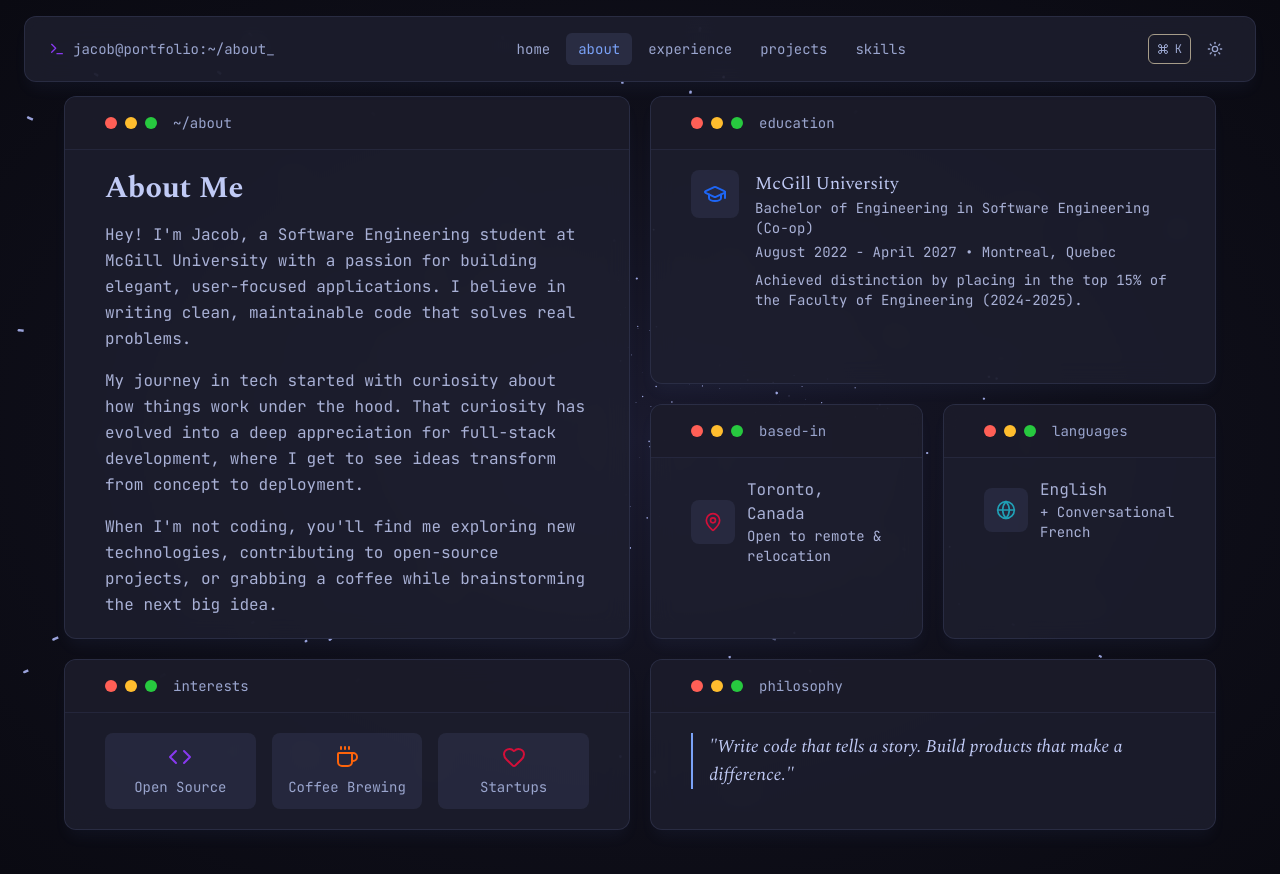
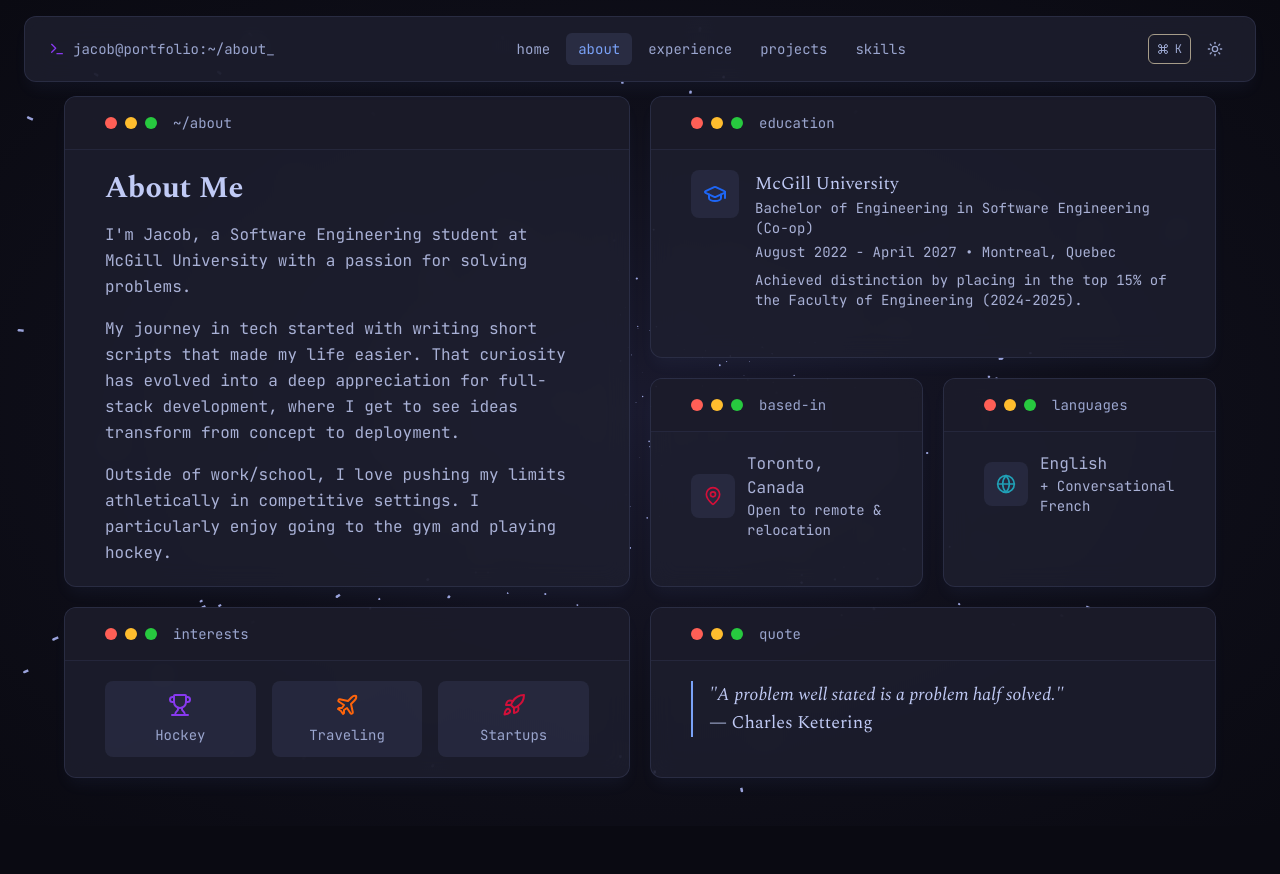
Before and after one commit to Jacoba91/jacob-portfolio, a React (Vite) app: page /about in a window 1280 px wide. Shown: the top 874 px of the page. After the commit the page ends 826 px from the top, so only its background shows below. Built offline with nearby package versions, Linux system fonts and the light colour scheme.

Commit message:
Content changes, re-org work experience

```diff
--- a/src/components/features/Starfield.tsx
+++ b/src/components/features/Starfield.tsx
@@ -14,7 +14,7 @@ export function Starfield({ className = "" }: StarfieldProps) {
   useStarfield(canvasRef, {
     starCount: theme === "dark" ? 500 : 250,
     speed: theme === "dark" ? 1.8 : 1.0,
-    starColor: theme === "dark" ? "#b4befe" : "#8839ef",
+    starColor: theme === "dark" ? "#b4befe" : "#a69c89",
   });
 
   return (
--- a/src/index.css
+++ b/src/index.css
@@ -82,6 +82,11 @@
 
 html {
   scroll-behavior: smooth;
+  background-color: var(--bg-base);
+}
+
+html.dark {
+  background-color: #0a0a12;
 }
 
 body {
--- a/src/pages/AboutPage.tsx
+++ b/src/pages/AboutPage.tsx
@@ -3,9 +3,9 @@ import { BentoGrid } from "../components/layout";
 import {
   GraduationCap,
   MapPin,
-  Heart,
-  Code,
-  Coffee,
+  Rocket,
+  Trophy,
+  Plane,
   Globe,
 } from "lucide-react";
 
@@ -20,21 +20,19 @@ export function AboutPage() {
           </h1>
           <div className="space-y-4 dark:text-mocha-subtext1 text-bone-pencil leading-relaxed">
             <p>
-              Hey! I'm Jacob, a Software Engineering student at McGill
-              University with a passion for building elegant, user-focused
-              applications. I believe in writing clean, maintainable code that
-              solves real problems.
+              I'm Jacob, a Software Engineering student at McGill University
+              with a passion for solving problems.
             </p>
             <p>
-              My journey in tech started with curiosity about how things work
-              under the hood. That curiosity has evolved into a deep
-              appreciation for full-stack development, where I get to see ideas
-              transform from concept to deployment.
+              My journey in tech started with writing short scripts that made my
+              life easier. That curiosity has evolved into a deep appreciation
+              for full-stack development, where I get to see ideas transform
+              from concept to deployment.
             </p>
             <p>
-              When I'm not coding, you'll find me exploring new technologies,
-              contributing to open-source projects, or grabbing a coffee while
-              brainstorming the next big idea.
+              Outside of work/school, I love pushing my limits athletically in
+              competitive settings. I particularly enjoy going to the gym and
+              playing hockey.
             </p>
           </div>
         </div>
@@ -105,25 +103,25 @@ export function AboutPage() {
             className="icon-container flex flex-col items-center gap-2 p-3 rounded-lg
             dark:bg-mocha-surface0/50 bg-bone-cream/50"
           >
-            <Code className="w-6 h-6 dark:text-mocha-mauve text-latte-mauve" />
+            <Trophy className="w-6 h-6 dark:text-mocha-mauve text-latte-mauve" />
             <span className="text-sm font-mono dark:text-mocha-subtext1 text-bone-pencil text-center">
-              Open Source
+              Hockey
             </span>
           </div>
           <div
             className="icon-container flex flex-col items-center gap-2 p-3 rounded-lg
             dark:bg-mocha-surface0/50 bg-bone-cream/50"
           >
-            <Coffee className="w-6 h-6 dark:text-mocha-peach text-latte-peach" />
+            <Plane className="w-6 h-6 dark:text-mocha-peach text-latte-peach" />
             <span className="text-sm font-mono dark:text-mocha-subtext1 text-bone-pencil text-center">
-              Coffee Brewing
+              Traveling
             </span>
           </div>
           <div
             className="icon-container flex flex-col items-center gap-2 p-3 rounded-lg
             dark:bg-mocha-surface0/50 bg-bone-cream/50"
           >
-            <Heart className="w-6 h-6 dark:text-mocha-red text-latte-red" />
+            <Rocket className="w-6 h-6 dark:text-mocha-red text-latte-red" />
             <span className="text-sm font-mono dark:text-mocha-subtext1 text-bone-pencil text-center">
               Startups
             </span>
@@ -132,11 +130,13 @@ export function AboutPage() {
       </BentoCard>
 
       {/* Philosophy */}
-      <BentoCard title="philosophy" colSpan={2} delay={0.3}>
+      <BentoCard title="quote" colSpan={2} delay={0.3}>
         <blockquote className="border-l-2 dark:border-mocha-mauve border-latte-mauve pl-4">
           <p className="font-serif italic text-lg dark:text-mocha-text text-bone-ink">
-            "Write code that tells a story. Build products that make a
-            difference."
+            "A problem well stated is a problem half solved."
+          </p>
+          <p className="font-serif text-lg dark:text-mocha-text text-bone-ink">
+            — Charles Kettering
           </p>
         </blockquote>
       </BentoCard>
--- a/src/pages/ExperiencePage.tsx
+++ b/src/pages/ExperiencePage.tsx
@@ -1,6 +1,7 @@
+import { useState } from "react";
+import { motion, AnimatePresence } from "framer-motion";
 import { BentoCard } from "../components/ui";
-import { BentoGrid } from "../components/layout";
-import { Briefcase, Calendar, ExternalLink } from "lucide-react";
+import { Briefcase, Calendar, ChevronDown } from "lucide-react";
 
 interface ExperienceItem {
   company: string;
@@ -65,10 +66,12 @@ function ExperienceCard({
   experience: ExperienceItem;
   delay: number;
 }) {
+  const [isExpanded, setIsExpanded] = useState(false);
+
   return (
     <BentoCard
       title={experience.company.toLowerCase().replace(/\./g, "")}
-      colSpan={2}
+      colSpan={4}
       delay={delay}
     >
       <div className="space-y-4">
@@ -106,8 +109,16 @@ function ExperienceCard({
           ))}
         </div>
 
-        {/* Highlights */}
-        <ul className="space-y-2">
+        {/* Highlights - Collapsible */}
+        <AnimatePresence>
+          {isExpanded && (
+            <motion.ul
+              initial={{ opacity: 0, height: 0 }}
+              animate={{ opacity: 1, height: "auto" }}
+              exit={{ opacity: 0, height: 0 }}
+              transition={{ duration: 0.3 }}
+              className="space-y-2 overflow-hidden"
+            >
               {experience.highlights.map((highlight, index) => (
                 <li
                   key={index}
@@ -119,7 +130,23 @@ function ExperienceCard({
                   <span>{highlight}</span>
                 </li>
               ))}
-        </ul>
+            </motion.ul>
+          )}
+        </AnimatePresence>
+
+        {/* Toggle Button */}
+        <button
+          onClick={() => setIsExpanded(!isExpanded)}
+          className="w-full flex justify-center pt-2"
+        >
+          <motion.div
+            animate={{ rotate: isExpanded ? 180 : 0 }}
+            transition={{ duration: 0.3 }}
+            className="p-1 rounded-full dark:hover:bg-mocha-surface0 hover:bg-bone-cream transition-colors"
+          >
+            <ChevronDown className="w-5 h-5 dark:text-mocha-subtext0 text-bone-pencil" />
+          </motion.div>
+        </button>
       </div>
     </BentoCard>
   );
@@ -142,8 +169,8 @@ export function ExperiencePage() {
         </div>
       </BentoCard>
 
-      {/* Experience Cards */}
-      <BentoGrid>
+      {/* Experience Cards - Vertical Timeline */}
+      <div className="space-y-6">
         {experiences.map((exp, index) => (
           <ExperienceCard
             key={`${exp.company}-${exp.period}`}
@@ -151,7 +178,7 @@ export function ExperiencePage() {
             delay={0.1 + index * 0.1}
           />
         ))}
-      </BentoGrid>
+      </div>
     </div>
   );
 }
```
Lines whose indentation alone changed are shown as unchanged.
